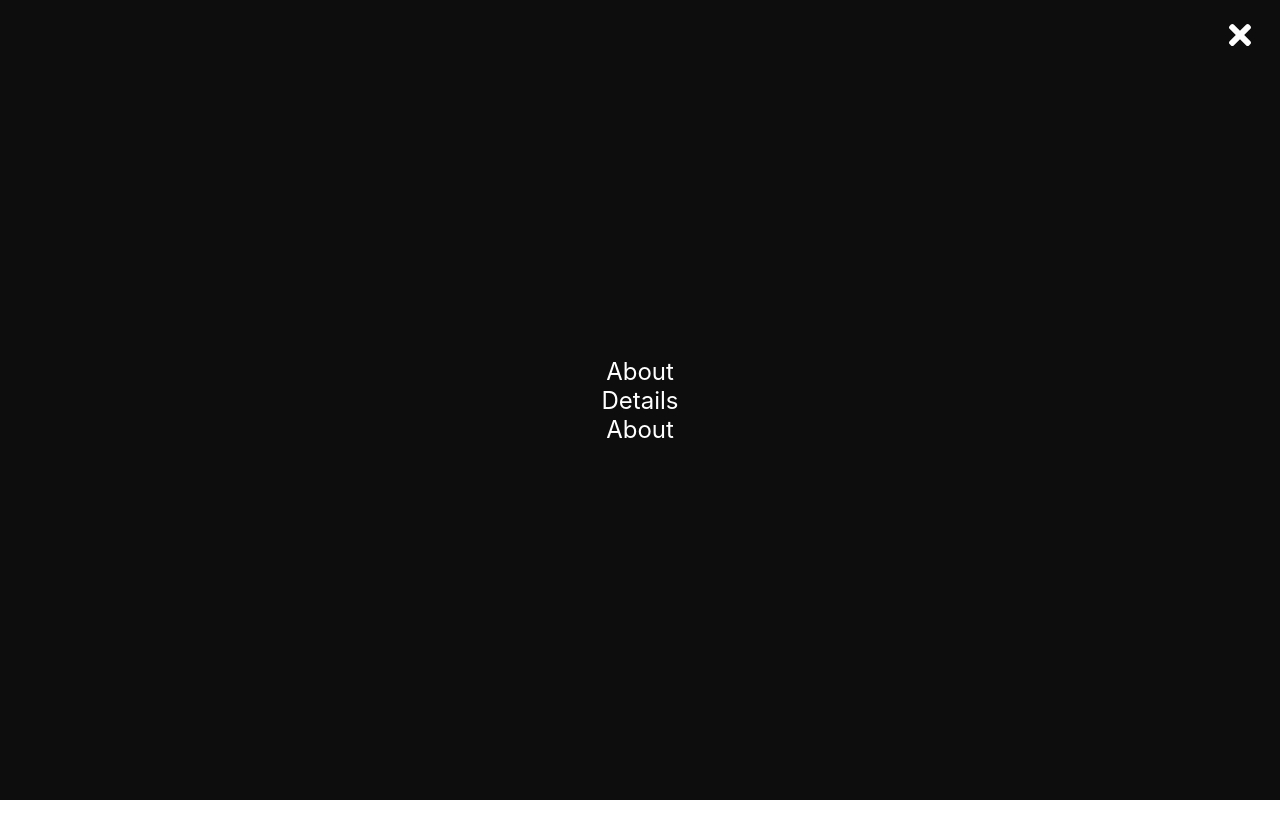
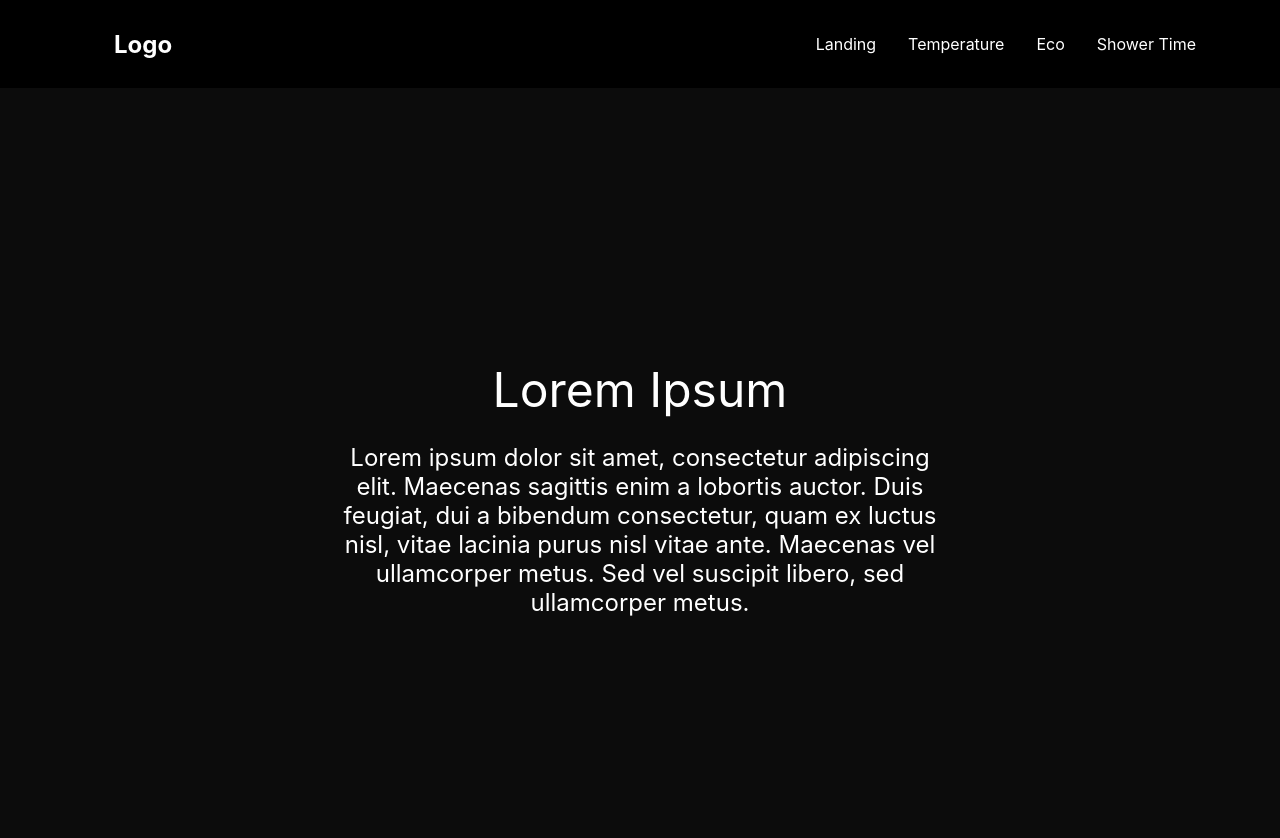
Before and after one commit to Jorge-Neves/Hyde-Rho, a React (Create React App) app: page / in a window 1280 px wide. Shown: the top 838 px of the page. Before the commit the page ends 800 px from the top, so only its background shows below. Built offline with nearby package versions, Linux system fonts and the light colour scheme.

Commit message:
creating hero section

```diff
--- /dev/null
+++ b/src/Components/HeroSection/HeroElements.js
@@ -0,0 +1,62 @@
+import styled from "styled-components";
+
+export const HeroContainer = styled.div`
+    background: #0c0c0c;
+    display: flex;
+    justify-content: center;
+    align-items: center;
+    padding: 0 30px;
+    height: 800px;
+    position: relative;
+    z-index: 1;
+`;
+
+export const HeroBg = styled.div`
+    position: absolute;
+    top: 0;
+    right: 0;
+    bottom: 0;
+    width: 100%;
+    height: 100%;
+    overflow: hidden;
+`;
+
+export const HeroContent = styled.div`
+    z-index: 3;
+    max-width: 1200px;
+    position: absolute;
+    padding: 8px 24px;
+    display: flex;
+    flex-direction: column;
+    align-items: center;
+`;
+
+export const HeroH1 = styled.div`
+    color:#fff;
+    font-size: 48px;
+    text-align: center;
+
+    @media screen and (max-width: 768px) {
+        font-size: 40px;
+    }
+
+    @media screen and (max-width: 480px) {
+        font-size: 32px;
+    }
+`;
+
+export const HeroP = styled.div`
+    margin-top:24px;
+    color: #fff;
+    font-size: 24px;
+    text-align: center;
+    max-width: 600px;
+
+    @media screen and (max-width: 768px) {
+        font-size: 24px;
+    }
+
+    @media screen and (max-width: 480px) {
+        font-size: 18px;
+    }
+`;
--- /dev/null
+++ b/src/Components/HeroSection/index.js
@@ -0,0 +1,19 @@
+import React from 'react';
+import { HeroContainer, HeroBg, HeroContent, HeroH1, HeroP } from './HeroElements';
+
+const HeroSection = () => {
+    return (
+        <HeroContainer>
+            <HeroBg>
+            </HeroBg>
+            <HeroContent>
+                <HeroH1>Lorem Ipsum</HeroH1>
+                <HeroP>
+                Lorem ipsum dolor sit amet, consectetur adipiscing elit. Maecenas sagittis enim a lobortis auctor. Duis feugiat, dui a bibendum consectetur, quam ex luctus nisl, vitae lacinia purus nisl vitae ante. Maecenas vel ullamcorper metus. Sed vel suscipit libero, sed ullamcorper metus.
+                </HeroP>
+            </HeroContent>
+        </HeroContainer>
+    )
+}
+
+export default HeroSection;
--- a/src/Components/Navbar/index.js
+++ b/src/Components/Navbar/index.js
@@ -15,7 +15,7 @@ const Navbar = ({toggle}) => {
                     </MobileIcon>
                     <NavMenu>
                         <NavItem>
-                            <NavLinks to='landing'>Landing</NavLinks>
+                            <NavLinks to='hero'>Landing</NavLinks>
                         </NavItem>
                         <NavItem>
                             <NavLinks to='temperature'>Temperature</NavLinks>
--- a/src/Components/Sidebar/index.js
+++ b/src/Components/Sidebar/index.js
@@ -4,17 +4,17 @@ import { SidebarContainer, Icon, CloseIcon, SidebarWrapper, SidebarLink } from '
 const Sidebar = ({isOpen, toggle}) => {
     return (
         <SidebarContainer isOpen={isOpen} onClick={toggle}>
-            <Icon>
+            <Icon onClick={toggle}>
                 <CloseIcon />
             </Icon>
             <SidebarWrapper>
-                <SidebarLink to='about'>
+                <SidebarLink to='about' onClick={toggle}>
                     About
                 </SidebarLink>
-                <SidebarLink to='details'>
+                <SidebarLink to='details' onClick={toggle}>
                     Details
                 </SidebarLink>
-                <SidebarLink to='about'>
+                <SidebarLink to='about' onClick={toggle}>
                     About
                 </SidebarLink>
             </SidebarWrapper>
--- a/src/pages/index.js
+++ b/src/pages/index.js
@@ -1,10 +1,11 @@
 import React, {useState} from 'react'
+import HeroSection from '../Components/HeroSection';
 import Navbar from '../Components/Navbar';
 import Sidebar from '../Components/Sidebar';
 
 const Home = () => {
 
-    const [isOpen, setIsOpen] = useState('false');
+    const [isOpen, setIsOpen] = useState(false);
 
     const toggle = () => {
         setIsOpen(!isOpen);
@@ -14,6 +15,7 @@ const Home = () => {
         <>
             <Sidebar isOpen={isOpen} toggle={toggle}/>
             <Navbar toggle={toggle}/>
+            <HeroSection />
         </>
     )
 }
```
